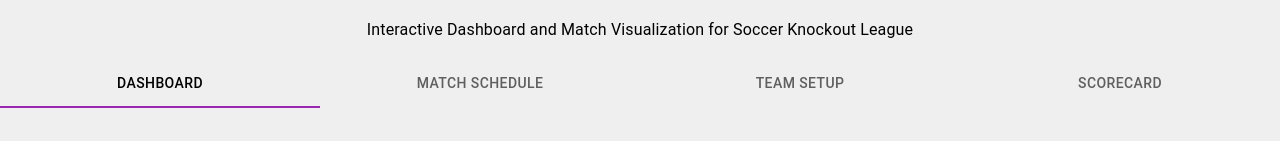
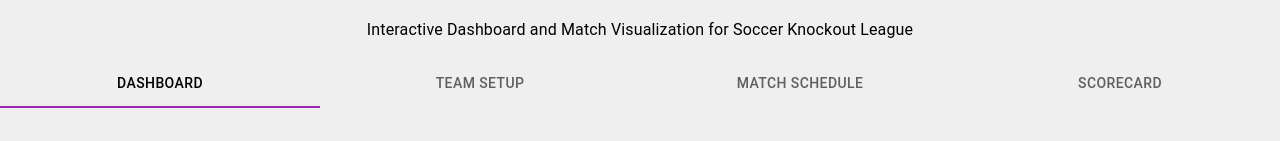
Before and after one commit to tahir-sharif/match-app, a React (Create React App) app: page / in a window 1280 px wide. Shown: the top 141 px of the page. Built offline with nearby package versions, Linux system fonts and the light colour scheme.

Commit message:
replace all static data to context

```diff
--- a/src/App.js
+++ b/src/App.js
@@ -1,16 +1,20 @@
 import { Typography } from "@mui/material";
 import Home from "./pages/Home";
 import "./App.css";
+import { MatchContextProvider } from "./context/MatchContext";
 
 function App() {
   return (
-    <div className="App">
-      <Typography sx={{ my: 2 }} textAlign="center" variant="subtitle1">
-        Interactive Dashboard and Match Visualization for Soccer Knockout League
-      </Typography>
+    <MatchContextProvider>
+      <div className="App">
+        <Typography sx={{ my: 2 }} textAlign="center" variant="subtitle1">
+          Interactive Dashboard and Match Visualization for Soccer Knockout
+          League
+        </Typography>
 
-      <Home />
-    </div>
+        <Home />
+      </div>
+    </MatchContextProvider>
   );
 }
 
--- a/src/components/dasboard/Dashboard.jsx
+++ b/src/components/dasboard/Dashboard.jsx
@@ -6,21 +6,24 @@ import {
   TextField,
   Typography,
 } from "@mui/material";
-import React, { useState } from "react";
-import { teams } from "../../data/dashbaord/teams";
+import React, { useContext, useState } from "react";
 import Card from "../common/Card";
-import { players } from "../../data/dashbaord/players";
 import Players from "./Players";
 import PlayerDetails from "./PlayerDetails";
-import { upcomingMatches } from "../../data/dashbaord/upcomingMatches";
+import { upcomingMatches } from "../../data/upcomingMatches";
+import { MatchContext } from "../../context/MatchContext";
 
 const Dashboard = () => {
+  const { teams, players } = useContext(MatchContext);
+
   const [selectedTeam, setSelectedTeam] = useState(teams[0]);
   const [selectedPlayer, setSelectedPlayer] = useState(null);
   const playersData = players.filter((p) => p.teamId === selectedTeam.id);
 
   const teamsOnChangeHandler = (_, value) => {
-    setSelectedTeam(value);
+    if (value) {
+      setSelectedTeam(value);
+    }
   };
 
   const playerOnClickHandler = (player) => {
--- a/src/components/teamSetup/TeamSetup.jsx
+++ b/src/components/teamSetup/TeamSetup.jsx
@@ -1,9 +1,12 @@
-import React from 'react'
+import { Grid } from "@mui/material";
+import React from "react";
 
 const TeamSetup = () => {
   return (
-    <div>Team Setup</div>
-  )
-}
+    <Grid container>
+      <Grid xs={9}></Grid>
+    </Grid>
+  );
+};
 
-export default TeamSetup
+export default TeamSetup;
--- /dev/null
+++ b/src/context/MatchContext.js
@@ -0,0 +1,20 @@
+import React, { createContext, useState } from "react";
+import { players } from "../data/players";
+import { teams } from "../data/teams";
+import { upcomingMatches } from "../data/upcomingMatches";
+
+export const MatchContext = createContext();
+
+export const MatchContextProvider = ({ children }) => {
+  const [/*matchData, setMatchData*/] = useState({
+    players,
+    teams,
+    upcomingMatches,
+  });
+
+  return (
+    <MatchContext.Provider value={{ players, teams, upcomingMatches }}>
+      {children}
+    </MatchContext.Provider>
+  );
+};
--- a/src/pages/Home.jsx
+++ b/src/pages/Home.jsx
@@ -60,8 +60,8 @@ export default function Home() {
         aria-label="full width tabs example"
       >
         <Tab label="Dashboard" {...a11yProps(0)} />
-        <Tab label="Match Schedule" {...a11yProps(1)} />
-        <Tab label="Team Setup" {...a11yProps(2)} />
+        <Tab label="Team Setup" {...a11yProps(1)} />
+        <Tab label="Match Schedule" {...a11yProps(2)} />
         <Tab label="Scorecard " {...a11yProps(3)} />
       </Tabs>
       <Box sx={{ pt: 2 }}>
@@ -69,10 +69,10 @@ export default function Home() {
           <Dashboard />
         </TabPanel>
         <TabPanel value={value} index={1}>
-          <MatchSchedule />
+          <TeamSetup />
         </TabPanel>
         <TabPanel value={value} index={2}>
-          <TeamSetup />
+          <MatchSchedule />
         </TabPanel>
         <TabPanel value={value} index={3}>
           <ScoreCard />
```
Also changed, not shown: src/data/players.js (renamed from src/data/dashbaord/players.js), src/data/teams.js (renamed from src/data/dashbaord/teams.js), src/data/upcomingMatches.js (renamed from src/data/dashbaord/upcomingMatches.js).
